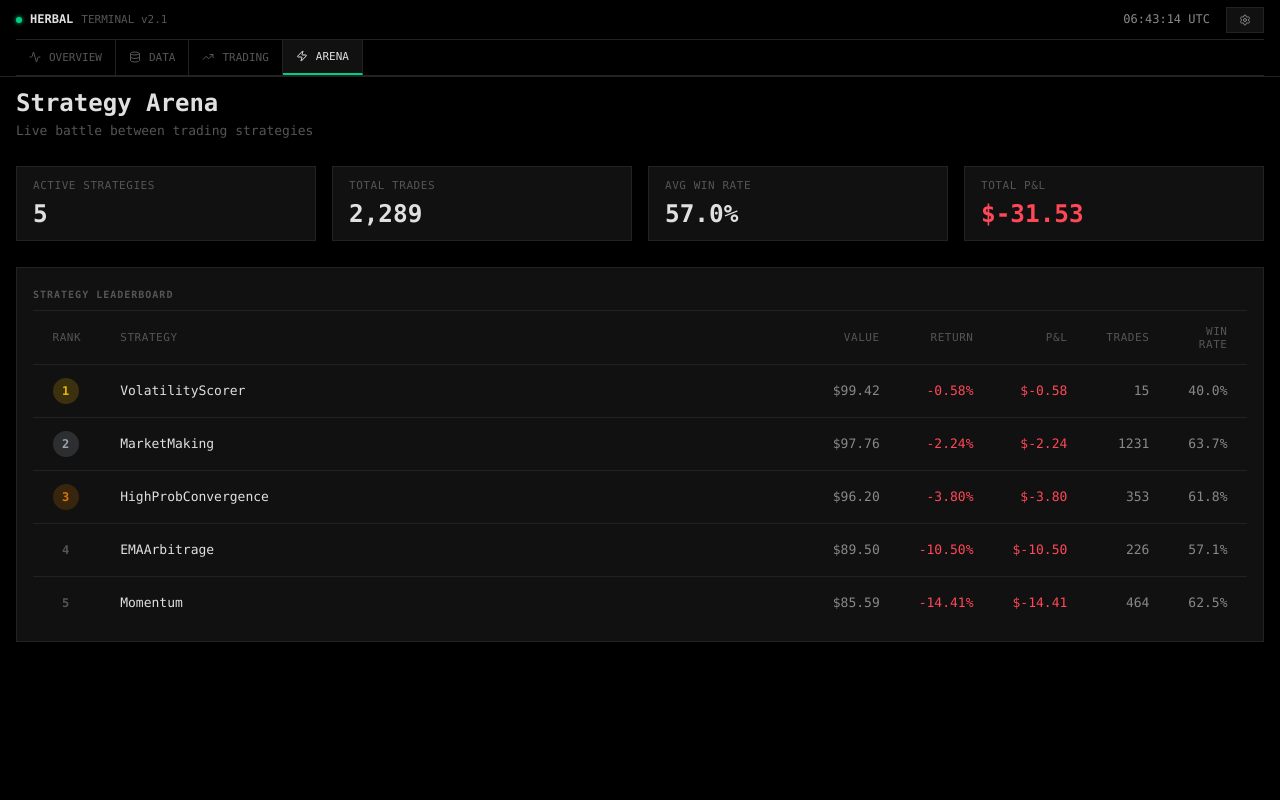
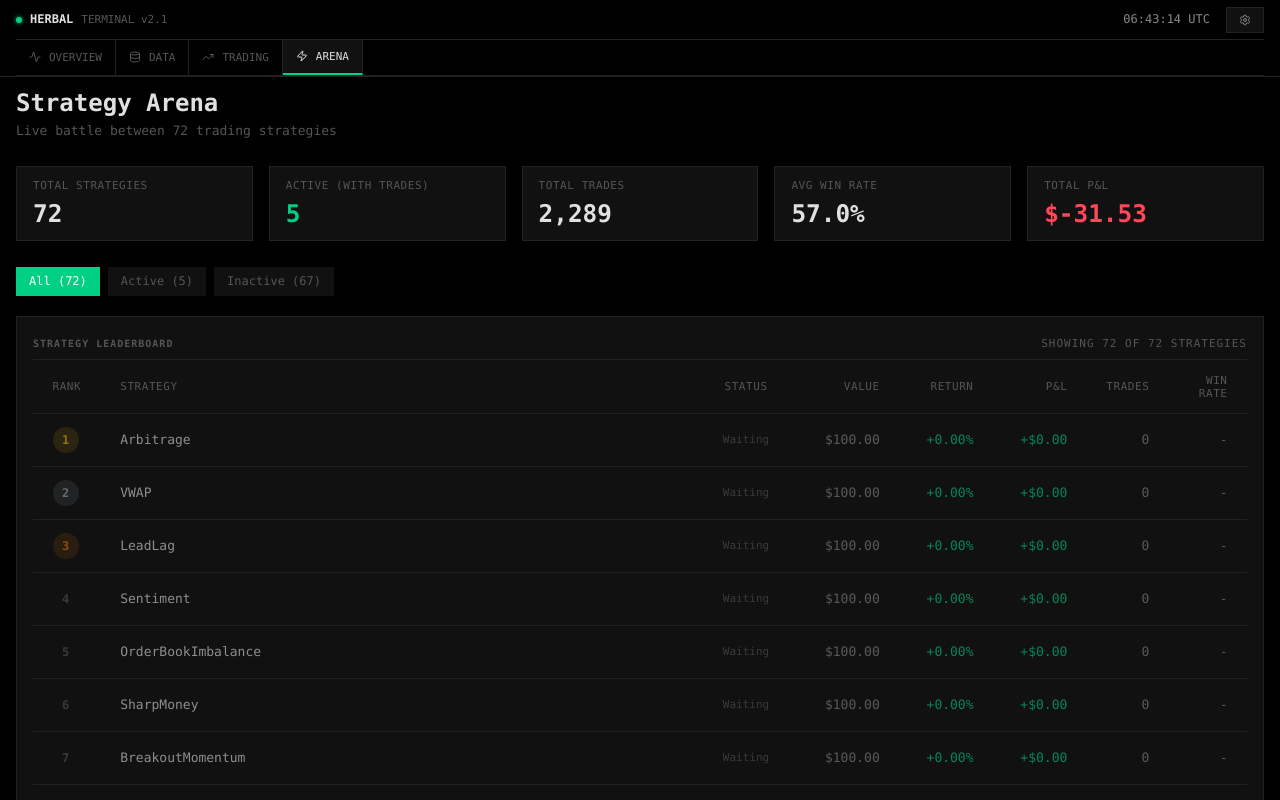
Before and after one commit to herbalclaw/herbal_dashboard, a Next.js app: page / in a window 1280 px wide. Both pictures are taken after a click on the button "ARENA". Shown: the top 800 px of the page. Built offline with nearby package versions, Linux system fonts and the light colour scheme; no server answers.

Commit message:
Arena: Show all 75 strategies with filter tabs and improved layout

```diff
--- a/app/components/ArenaBattle.tsx
+++ b/app/components/ArenaBattle.tsx
@@ -10,11 +10,36 @@ interface StrategyData {
   pnl: number
   trades: number
   winRate: number
+  hasTrades: boolean
 }
+
+// All 75 strategies - must match the trading bot
+const ALL_STRATEGIES = [
+  'Momentum', 'Arbitrage', 'VWAP', 'LeadLag', 'Sentiment', 'OrderBookImbalance',
+  'SharpMoney', 'VolatilityScorer', 'BreakoutMomentum', 'HighProbConvergence',
+  'MarketMaking', 'MicrostructureScalper', 'EMAArbitrage', 'LongshotBias',
+  'HighProbabilityBond', 'TimeDecay', 'BollingerBands', 'SpreadCapture', 'VPIN',
+  'TimeWeightedMomentum', 'PriceSkew', 'SerialCorrelation', 'LiquidityShock',
+  'OrderFlowImbalance', 'VolatilityExpansion', 'InformedTraderFlow', 'ContrarianExtreme',
+  'FeeOptimizedScalper', 'TickSizeArbitrage', 'IVMR', 'TimeDecayScalping',
+  'MomentumIgnition', 'RangeBoundMR', 'LiquiditySweep', 'VolumeWeightedMicroprice',
+  'BidAskBounce', 'GammaScalp', 'AdverseSelectionFilter', 'OrderBookSlope',
+  'QuoteStuffingDetector', 'MicroPriceReversion', 'LateEntryMomentum', 'SmartMoneyFlow',
+  'KellyCriterion', 'TimeDecayAlpha', 'ToxicFlowDetector', 'DualClassArbitrage',
+  'NoFarming', 'HighProbabilityCompounding', 'InventorySkew', 'AdverseSelectionFlow',
+  'LatencyArbitrage', 'CombinatorialArbitrage', 'TWAPDetector', 'RetailSentimentFade',
+  'ImpliedVolatilitySkew', 'FundingRateArbitrage', 'StaleQuoteArbitrage',
+  'VolatilityClustering', 'LayeringDetection', 'LiquidityRewardOptimized',
+  'AsymmetricMomentum', 'VolumeProfileReversion', 'FlashCrash', 'FlowToxicity',
+  'MomentumReversal', 'ProbabilityConstraintArbitrage', 'InformationDivergence',
+  'TimeWeightedMicrostructure', 'BookPressureReversion', 'PriceDiscoveryMomentum',
+  'SpreadScalper'
+]
 
 export default function ArenaBattle() {
   const [strategies, setStrategies] = useState<StrategyData[]>([])
   const [loading, setLoading] = useState(true)
+  const [filter, setFilter] = useState<'all' | 'active' | 'inactive'>('all')
 
   useEffect(() => {
     fetch('/trades.json')
@@ -36,15 +61,22 @@ export default function ArenaBattle() {
           }
         })
 
-        const ranked = Object.entries(stats)
-          .map(([strategy, data]) => ({
+        // Build complete list with all strategies
+        const allStrategies = ALL_STRATEGIES.map(strategy => {
+          const data = stats[strategy] || { pnl: 0, trades: 0, wins: 0 }
+          return {
             strategy,
             pnl: data.pnl,
             trades: data.trades,
             winRate: data.trades > 0 ? (data.wins / data.trades) * 100 : 0,
             value: 100 + data.pnl,
-            return: data.pnl
-          }))
+            return: data.pnl,
+            hasTrades: data.trades > 0
+          }
+        })
+
+        // Sort by P&L (descending)
+        const ranked = allStrategies
           .sort((a, b) => b.pnl - a.pnl)
           .map((s, i) => ({ ...s, rank: i + 1 }))
 
@@ -52,9 +84,35 @@ export default function ArenaBattle() {
         setLoading(false)
       })
       .catch(() => {
+        // Even on error, show all strategies with zeros
+        const emptyStrategies = ALL_STRATEGIES.map((strategy, i) => ({
+          strategy,
+          pnl: 0,
+          trades: 0,
+          winRate: 0,
+          value: 100,
+          return: 0,
+          hasTrades: false,
+          rank: i + 1
+        }))
+        setStrategies(emptyStrategies)
         setLoading(false)
       })
   }, [])
+
+  const filteredStrategies = strategies.filter(s => {
+    if (filter === 'active') return s.hasTrades
+    if (filter === 'inactive') return !s.hasTrades
+    return true
+  })
+
+  const activeCount = strategies.filter(s => s.hasTrades).length
+  const inactiveCount = strategies.length - activeCount
+  const totalTrades = strategies.reduce((sum, s) => sum + s.trades, 0)
+  const avgWinRate = activeCount > 0
+    ? strategies.filter(s => s.hasTrades).reduce((sum, s) => sum + s.winRate, 0) / activeCount
+    : 0
+  const totalPnl = strategies.reduce((sum, s) => sum + s.pnl, 0)
 
   if (loading) {
     return (
@@ -64,25 +122,24 @@ export default function ArenaBattle() {
     )
   }
 
-  const totalTrades = strategies.reduce((sum, s) => sum + s.trades, 0)
-  const avgWinRate = strategies.length > 0
-    ? strategies.reduce((sum, s) => sum + s.winRate, 0) / strategies.length
-    : 0
-  const totalPnl = strategies.reduce((sum, s) => sum + s.pnl, 0)
-
   return (
     <div className="container py-8">
       {/* Header */}
       <div className="mb-8">
         <h1 className="text-2xl font-bold mb-2">Strategy Arena</h1>
-        <p className="text-[var(--text-muted)]">Live battle between trading strategies</p>
+        <p className="text-[var(--text-muted)]">Live battle between {strategies.length} trading strategies</p>
       </div>
 
       {/* Stats Cards */}
-      <div className="grid grid-cols-4 gap-4 mb-8">
+      <div className="grid grid-cols-5 gap-4 mb-8">
         <div className="cell p-6">
-          <div className="text-xs text-[var(--text-muted)] mb-2 uppercase tracking-wider">Active Strategies</div>
+          <div className="text-xs text-[var(--text-muted)] mb-2 uppercase tracking-wider">Total Strategies</div>
           <div className="text-3xl font-bold">{strategies.length}</div>
+        </div>
+
+        <div className="cell p-6">
+          <div className="text-xs text-[var(--text-muted)] mb-2 uppercase tracking-wider">Active (with trades)</div>
+          <div className="text-3xl font-bold text-up">{activeCount}</div>
         </div>
 
         <div className="cell p-6">
@@ -103,9 +160,48 @@ export default function ArenaBattle() {
         </div>
       </div>
 
+      {/* Filter Tabs */}
+      <div className="flex gap-2 mb-6">
+        <button
+          onClick={() => setFilter('all')}
+          className={`px-4 py-2 rounded-lg text-sm font-medium transition-colors ${
+            filter === 'all'
+              ? 'bg-[var(--accent)] text-white'
+              : 'bg-[var(--bg-cell)] text-[var(--text-muted)] hover:text-[var(--text-primary)]'
+          }`}
+        >
+          All ({strategies.length})
+        </button>
+        <button
+          onClick={() => setFilter('active')}
+          className={`px-4 py-2 rounded-lg text-sm font-medium transition-colors ${
+            filter === 'active'
+              ? 'bg-up text-white'
+              : 'bg-[var(--bg-cell)] text-[var(--text-muted)] hover:text-[var(--text-primary)]'
+          }`}
+        >
+          Active ({activeCount})
+        </button>
+        <button
+          onClick={() => setFilter('inactive')}
+          className={`px-4 py-2 rounded-lg text-sm font-medium transition-colors ${
+            filter === 'inactive'
+              ? 'bg-[var(--text-muted)] text-white'
+              : 'bg-[var(--bg-cell)] text-[var(--text-muted)] hover:text-[var(--text-primary)]'
+          }`}
+        >
+          Inactive ({inactiveCount})
+        </button>
+      </div>
+
       {/* Leaderboard */}
       <div className="cell">
-        <div className="section-label px-6 py-4">Strategy Leaderboard</div>
+        <div className="section-label px-6 py-4 flex justify-between items-center">
+          <span>Strategy Leaderboard</span>
+          <span className="text-xs text-[var(--text-muted)] font-normal">
+            Showing {filteredStrategies.length} of {strategies.length} strategies
+          </span>
+        </div>
 
         <div className="overflow-x-auto">
           <table className="w-full">
@@ -113,6 +209,7 @@ export default function ArenaBattle() {
               <tr className="border-b border-[var(--border)] bg-[var(--bg-cell)]">
                 <th className="text-left py-4 px-6 text-xs font-medium text-[var(--text-muted)] uppercase tracking-wider w-20">Rank</th>
                 <th className="text-left py-4 px-6 text-xs font-medium text-[var(--text-muted)] uppercase tracking-wider">Strategy</th>
+                <th className="text-center py-4 px-6 text-xs font-medium text-[var(--text-muted)] uppercase tracking-wider w-24">Status</th>
                 <th className="text-right py-4 px-6 text-xs font-medium text-[var(--text-muted)] uppercase tracking-wider w-32">Value</th>
                 <th className="text-right py-4 px-6 text-xs font-medium text-[var(--text-muted)] uppercase tracking-wider w-28">Return</th>
                 <th className="text-right py-4 px-6 text-xs font-medium text-[var(--text-muted)] uppercase tracking-wider w-28">P&L</th>
@@ -121,8 +218,10 @@ export default function ArenaBattle() {
               </tr>
             </thead>
             <tbody className="divide-y divide-[var(--border)]">
-              {strategies.map((s) => (
-                <tr key={s.strategy} className="hover:bg-[var(--bg-cell)] transition-colors"
+              {filteredStrategies.map((s) => (
+                <tr
+                  key={s.strategy}
+                  className={`hover:bg-[var(--bg-cell)] transition-colors ${!s.hasTrades ? 'opacity-60' : ''}`}
                 >
                   <td className="py-4 px-6">
                     <span className={`
@@ -136,6 +235,15 @@ export default function ArenaBattle() {
                     </span>
                   </td>
                   <td className="py-4 px-6 font-medium text-base">{s.strategy}</td>
+                  <td className="py-4 px-6 text-center">
+                    <span className={`inline-flex px-2 py-1 rounded-full text-xs font-medium ${
+                      s.hasTrades
+                        ? 'bg-up/20 text-up'
+                        : 'bg-[var(--text-muted)]/20 text-[var(--text-muted)]'
+                    }`}>
+                      {s.hasTrades ? 'Active' : 'Waiting'}
+                    </span>
+                  </td>
                   <td className="py-4 px-6 text-right mono text-[var(--text-secondary)]">${s.value.toFixed(2)}</td>
                   <td className={`py-4 px-6 text-right mono font-medium ${s.return >= 0 ? 'text-up' : 'text-down'}`}>
                     {s.return >= 0 ? '+' : ''}{s.return.toFixed(2)}%
@@ -144,12 +252,20 @@ export default function ArenaBattle() {
                     {s.pnl >= 0 ? '+' : ''}${s.pnl.toFixed(2)}
                   </td>
                   <td className="py-4 px-6 text-right mono text-[var(--text-secondary)]">{s.trades}</td>
-                  <td className="py-4 px-6 text-right text-[var(--text-secondary)]">{s.winRate.toFixed(1)}%</td>
+                  <td className="py-4 px-6 text-right text-[var(--text-secondary)]">
+                    {s.hasTrades ? `${s.winRate.toFixed(1)}%` : '-'}
+                  </td>
                 </tr>
               ))}
             </tbody>
           </table>
         </div>
+
+        {filteredStrategies.length === 0 && (
+          <div className="py-12 text-center text-[var(--text-muted)]">
+            No strategies match the selected filter
+          </div>
+        )}
       </div>
     </div>
   )
```
Also changed, not shown: 3 other files (tests, documents, lock files or other folders).
